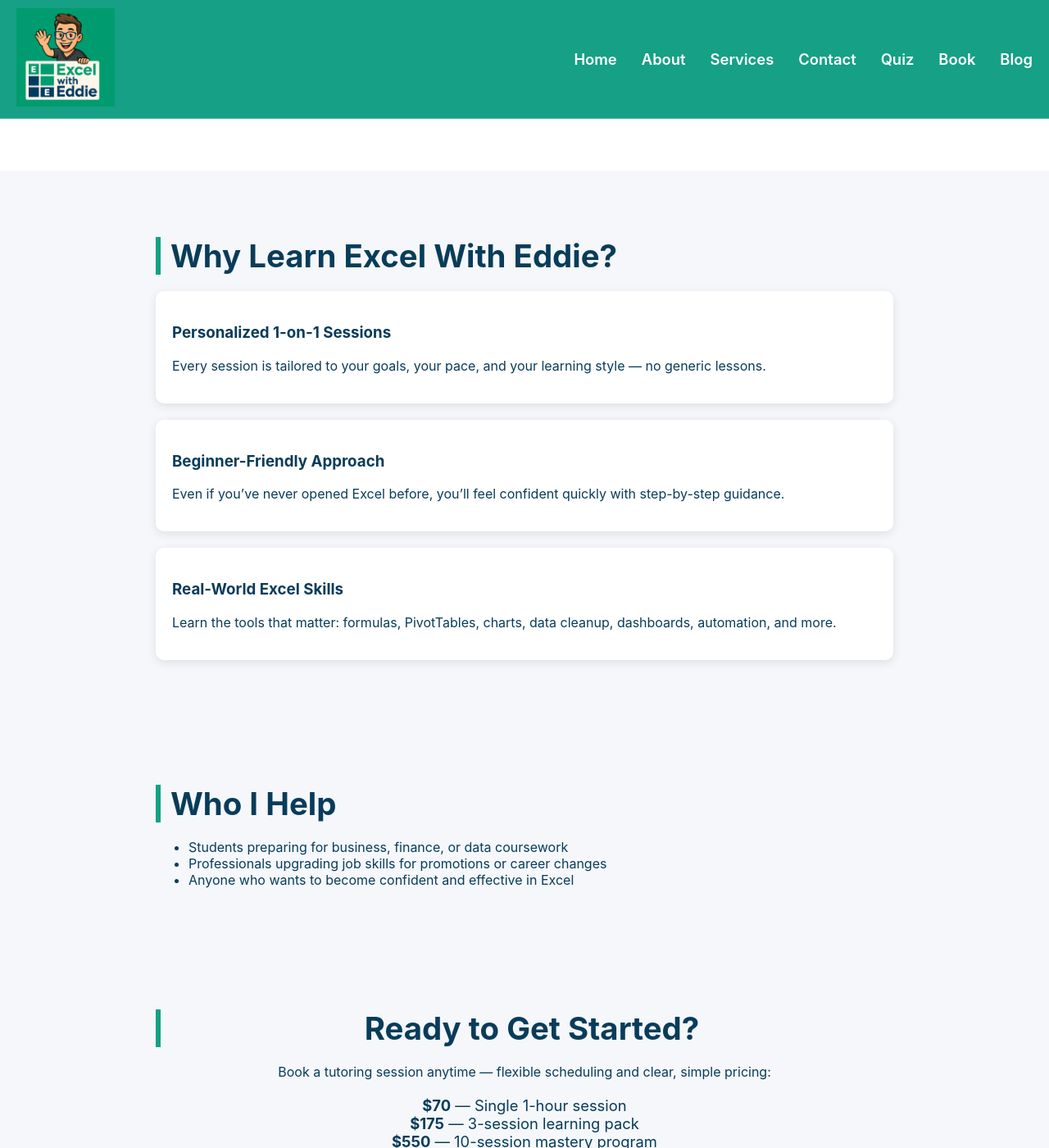
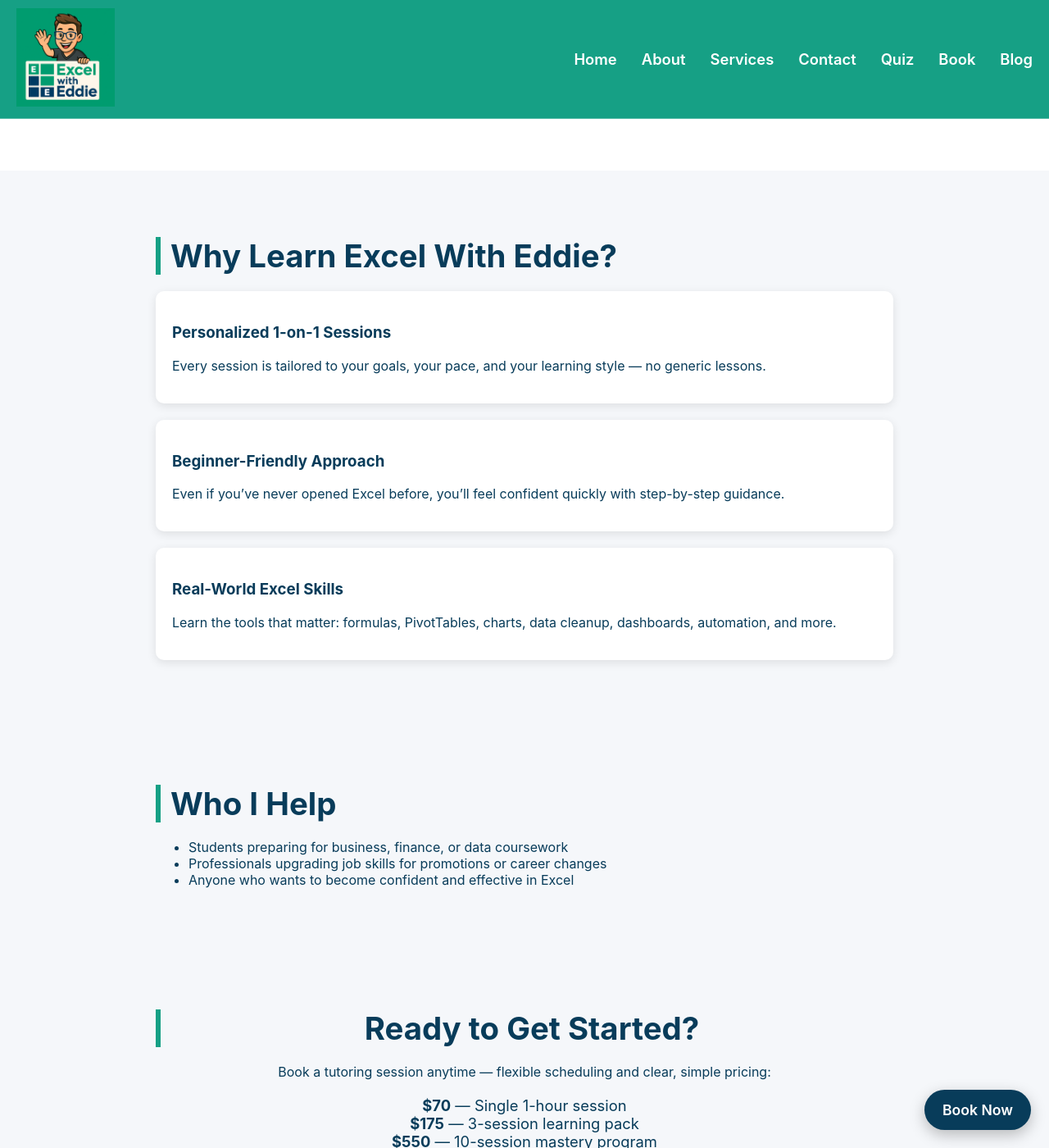
Before and after one commit to excelwitheddie/excel-with-eddie2, a Jekyll site: the page built from index.md, in a window 1280 px wide and 1400 px high, scrolled down 568 px. Shown: the whole window at 82% size. Built offline with Jekyll 4.4.1, drawn with Linux system fonts in a browser that asks for light colours.

Commit message:
Update style.css

```diff
--- a/assets/css/style.css
+++ b/assets/css/style.css
@@ -330,3 +330,34 @@ img[src$=".svg"] {
   background: #ffffff;
   color: #083c5a;
 }
+/* Floating Book Now Button */
+.floating-book-btn {
+  position: fixed;
+  bottom: 22px;
+  right: 22px;
+  background: #083c5a;                 /* brand dark blue */
+  color: #ffffff;
+  padding: 14px 22px;
+  font-size: 1.1rem;
+  font-weight: 600;
+  border-radius: 50px;
+  text-decoration: none;
+  box-shadow: 0 6px 18px rgba(0,0,0,0.25);
+  z-index: 9999;
+  transition: background 0.3s, transform 0.2s;
+}
+
+.floating-book-btn:hover {
+  background: #00a870;                 /* brand green */
+  transform: scale(1.05);
+}
+
+/* Mobile sizing */
+@media (max-width: 600px) {
+  .floating-book-btn {
+    padding: 12px 18px;
+    font-size: 1rem;
+    bottom: 18px;
+    right: 18px;
+  }
+}
```
